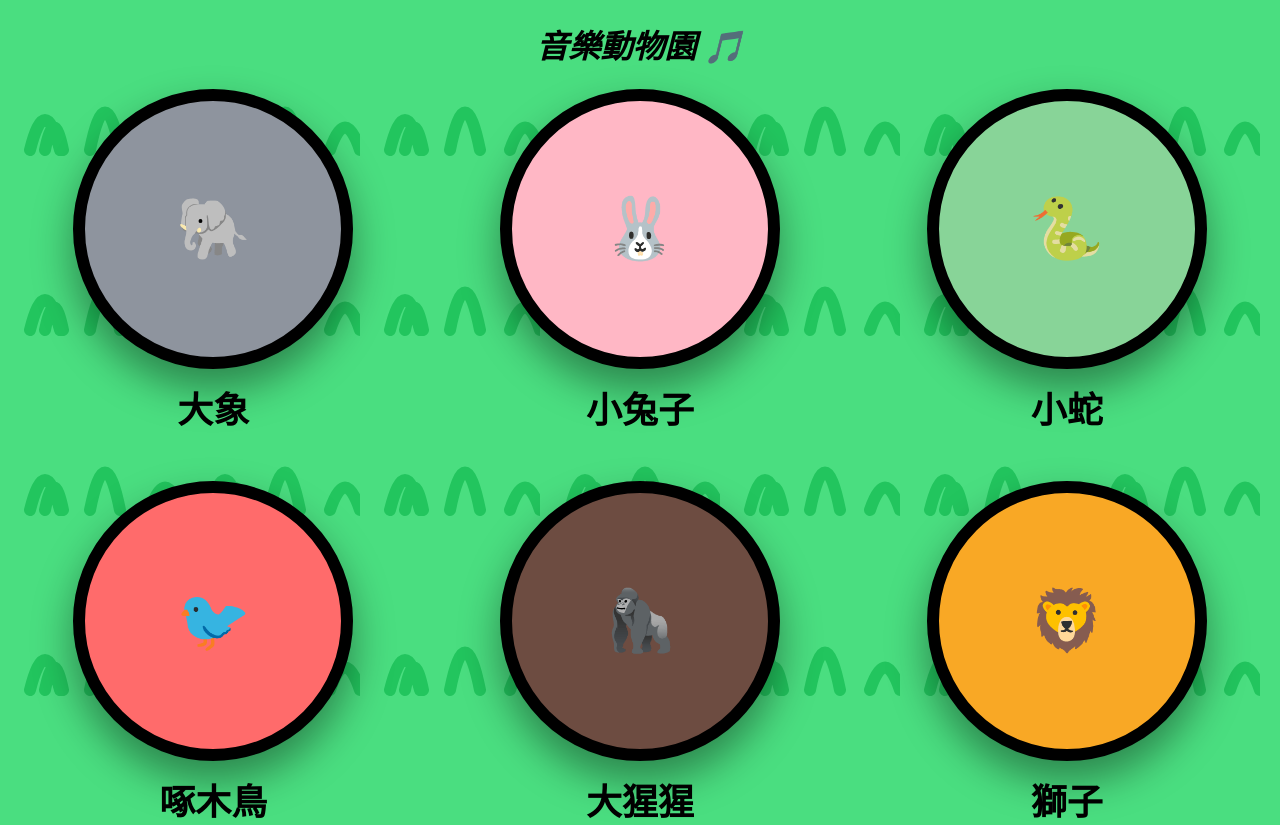
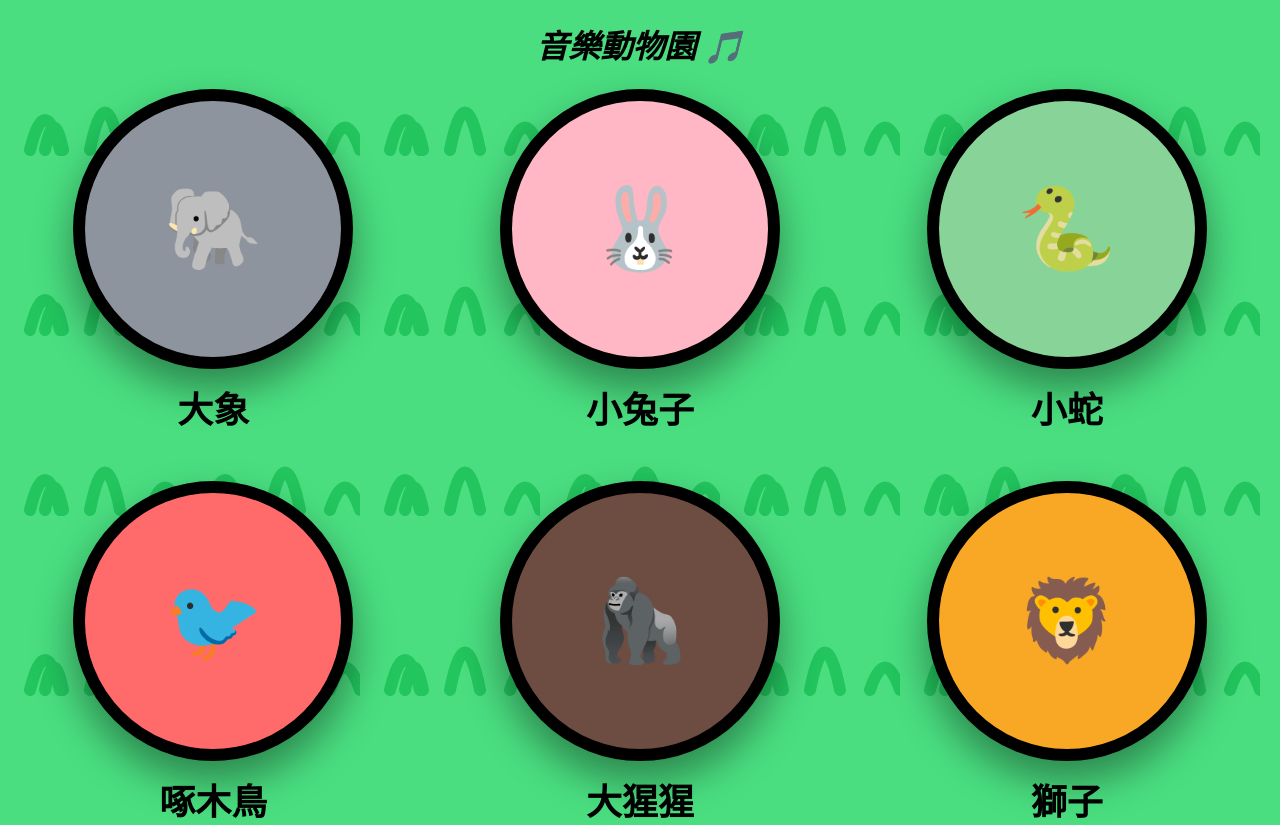
Before and after one commit to OuO0403/toddler-music-site, a Next.js app: page / in a window 1280 px wide. Built offline with nearby package versions, Linux system fonts and the light colour scheme.

Commit message:
UI: Final meadow style with large round buttons10

```diff
--- a/src/app/page.tsx
+++ b/src/app/page.tsx
@@ -29,7 +29,7 @@ export default function HomePage() {
               className="zoo-circle-btn relative w-full aspect-square max-w-[280px]"
               style={{ backgroundColor: a.color }}
             >
-              <span className="text-[60px] md:text-[200px] select-none">{a.icon}</span>
+              <span className="text-[80px] md:text-[240px] select-none pointer-events-none">{a.icon}</span>
             </motion.button>
             <span className="mt-[12px] text-zoo-36 text-white drop-shadow-lg">{a.name}</span>
           </div>
```
